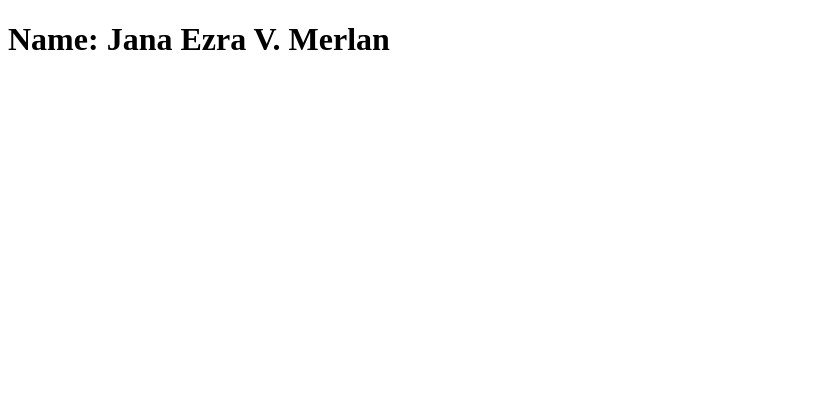
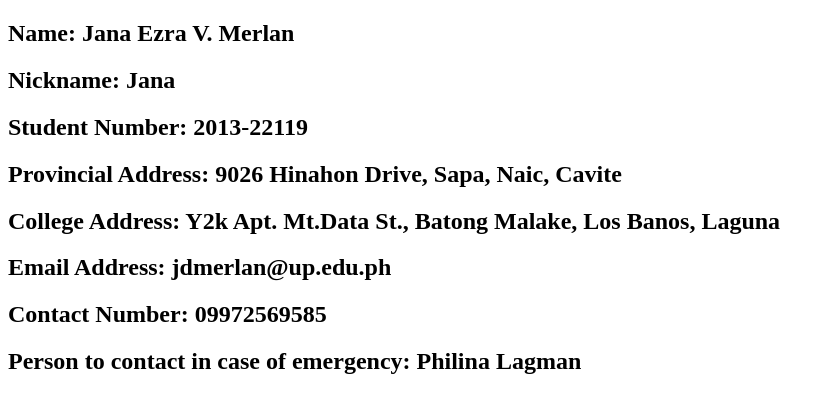
Before and after one commit to janaezramerlan/janaezramerlan.github.io, a plain HTML site: page index.html in a window 1280 px wide. Shown: the whole page, without its empty margins (0-835 px from the left). Drawn offline with Linux system fonts and the light colour scheme.

Commit message:
Initial commit

```diff
--- a/index.html
+++ b/index.html
@@ -1,6 +1,13 @@
 <!DOCTYPE html>
 <html>
 <body>
-	<h1>Name: Jana Ezra V. Merlan</h1>
+	<h2>Name: Jana Ezra V. Merlan</h1>
+	<h2>Nickname: Jana</h2>
+	<h2>Student Number: 2013-22119</h2>
+	<h2>Provincial Address: 9026 Hinahon Drive, Sapa, Naic, Cavite</h2>
+	<h2>College Address: Y2k Apt. Mt.Data St., Batong Malake, Los Banos, Laguna</h2>
+	<h2>Email Address: jdmerlan@up.edu.ph</h2>
+	<h2>Contact Number: 09972569585</h2>
+	<h2>Person to contact in case of emergency: Philina Lagman</h2>
 </body>
 </html>
```
